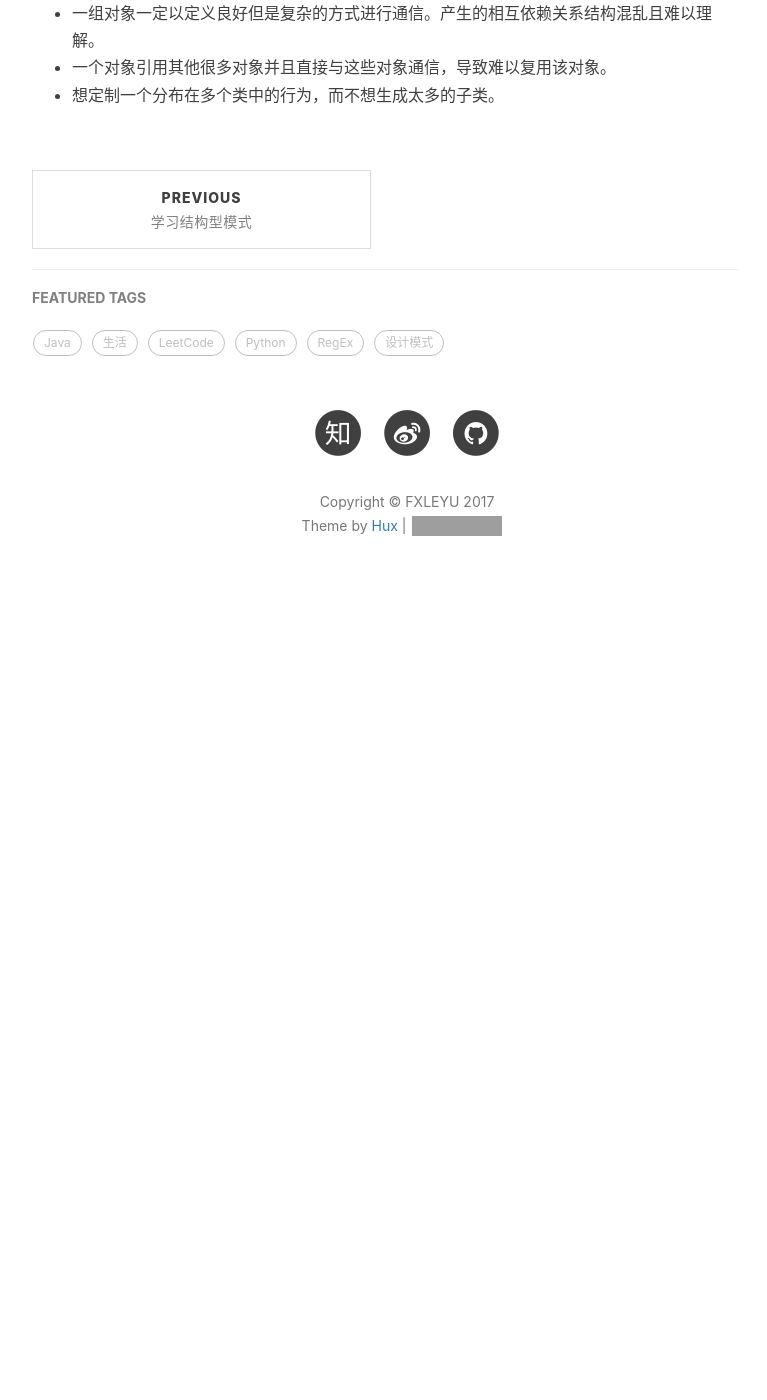
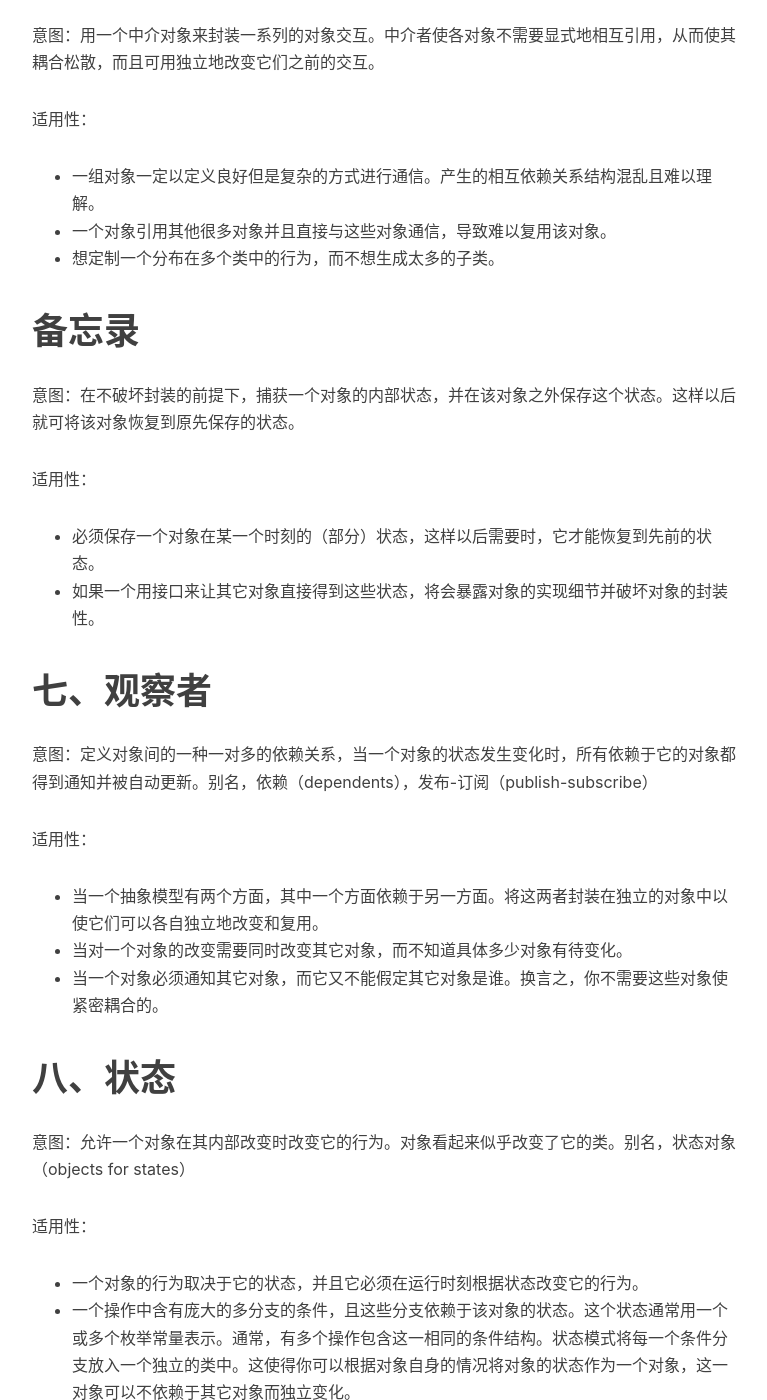
Before and after one commit to fxleyu/fxleyu.github.io, a Jekyll site: the page built from _posts/2017-04-10-introduce-behavioral-patterns.md, in a window 1280 px wide and 1400 px high, scrolled down 2160 px. Shown: the whole window, without its empty margins (233-1000 px from the left). Built offline with Jekyll 4.4.1, drawn with Linux system fonts in a browser that asks for light colours; nearby versions of some CDN libraries; comment, search, counter and statistics services are not loaded; before the commit the page ends 2790 px from its top, so only the background shows below that; some of the changed text lies outside the part shown; grey boxes are pictures that could not be loaded.

Commit message:
UPDATE the blog

```diff
--- a/_posts/2017-04-10-introduce-behavioral-patterns.md
+++ b/_posts/2017-04-10-introduce-behavioral-patterns.md
@@ -13,7 +13,12 @@
 - 解释器（interpreter）
 - 迭代器（iterator）
 - 中介者（mediator）
-
+- 备忘录（memento）
+- 观察者（observer）
+- 状态（state）
+- 策略（strategy）
+- 模板方法（template method）
+- 访问者（visitor）
 
 # 责任链
 意图：使多个对象都有机会处理请求，从而避免请求的发送者和接收者之间的耦合关系。将这些对象连成一条链，并沿着这条链传递改请求，直到有一个对象处理它为止。
@@ -54,3 +59,52 @@
 - 一组对象一定以定义良好但是复杂的方式进行通信。产生的相互依赖关系结构混乱且难以理解。
 - 一个对象引用其他很多对象并且直接与这些对象通信，导致难以复用该对象。
 - 想定制一个分布在多个类中的行为，而不想生成太多的子类。
+
+# 备忘录
+意图：在不破坏封装的前提下，捕获一个对象的内部状态，并在该对象之外保存这个状态。这样以后就可将该对象恢复到原先保存的状态。
+
+适用性：
+- 必须保存一个对象在某一个时刻的（部分）状态，这样以后需要时，它才能恢复到先前的状态。
+- 如果一个用接口来让其它对象直接得到这些状态，将会暴露对象的实现细节并破坏对象的封装性。
+
+# 七、观察者
+意图：定义对象间的一种一对多的依赖关系，当一个对象的状态发生变化时，所有依赖于它的对象都得到通知并被自动更新。别名，依赖（dependents），发布-订阅（publish-subscribe）
+
+适用性：
+- 当一个抽象模型有两个方面，其中一个方面依赖于另一方面。将这两者封装在独立的对象中以使它们可以各自独立地改变和复用。
+- 当对一个对象的改变需要同时改变其它对象，而不知道具体多少对象有待变化。
+- 当一个对象必须通知其它对象，而它又不能假定其它对象是谁。换言之，你不需要这些对象使紧密耦合的。
+
+# 八、状态
+意图：允许一个对象在其内部改变时改变它的行为。对象看起来似乎改变了它的类。别名，状态对象（objects for states）
+
+适用性：
+- 一个对象的行为取决于它的状态，并且它必须在运行时刻根据状态改变它的行为。
+- 一个操作中含有庞大的多分支的条件，且这些分支依赖于该对象的状态。这个状态通常用一个或多个枚举常量表示。通常，有多个操作包含这一相同的条件结构。状态模式将每一个条件分支放入一个独立的类中。这使得你可以根据对象自身的情况将对象的状态作为一个对象，这一对象可以不依赖于其它对象而独立变化。
+
+# 九、策略
+意图：定义一系列的算法，把它们一个个封装起来，并且使它们可相互替换。本模式使得算法可对立于它的客户端而变化。别名，政策（policy）
+
+适用性：
+- 许多相关的类仅仅是行为有异。“策略”提供了一种用多个行为中的一个行为来配置一个类的方法。
+- 需要使用一个算法的不同变体。
+- 算法使用客户不应该知道的数据。可使用策略模式以避免暴露复杂的、与算法相关的数据结构。
+- 一个类定义了很多行为，并且这些行为在这个类的操作中以多个条件语句的形式出现。将相关的条件分支移入它们各自的策略类中以替换这些条件语句。
+
+
+# 十、模板方法
+意图：定义一个操作中的算法的骨架，而将一些步骤延迟到子类中。模板方法使得子类可以不改变一个算法的结构，即可重定义该算法的某些特定步骤。
+
+适用性：
+- 一次性实现一个算法的不变部分，并将可变的行为留给子类实现。
+- 各子类中的公共的行为应被提取出来并集中到一个公共父类中以避免代码重复。
+- 控制子类扩展。模板方法只在特定点调用“hook”操作，这样就只允许在这些点进行扩展。
+
+
+# 十一、访问者
+意图：表示一个作用于某对象结构中的各元素的操作。它使你可以在不改变各元素的类的前提下定义作用于这些元素的新操作。
+
+适用性：
+- 一个对象结构包含很多类对象，它们有不同的接口，而你想对这些对象实施一些依赖于其具体类的操作。
+- 需要对一个对象结构中的对象进行很多不同的并且不相关的操作，而你想避免这些操作“污染”这些对象的类。访问者使得你可以将相关操作集中起来定义在一个类中。当该对象结构被很多应用共享时，用访问者模式对每个应用仅包含需要用到的操作。
+- 定义对象结构的类很少改变，但经常需要在此结构上定义新的操作。改变对象结构类需要重定义对所有访问者的接口，这可能需要很大的代价。如果对象结构类经常改变，那么可能还是在这些类中定义这些操作比较好。
```
